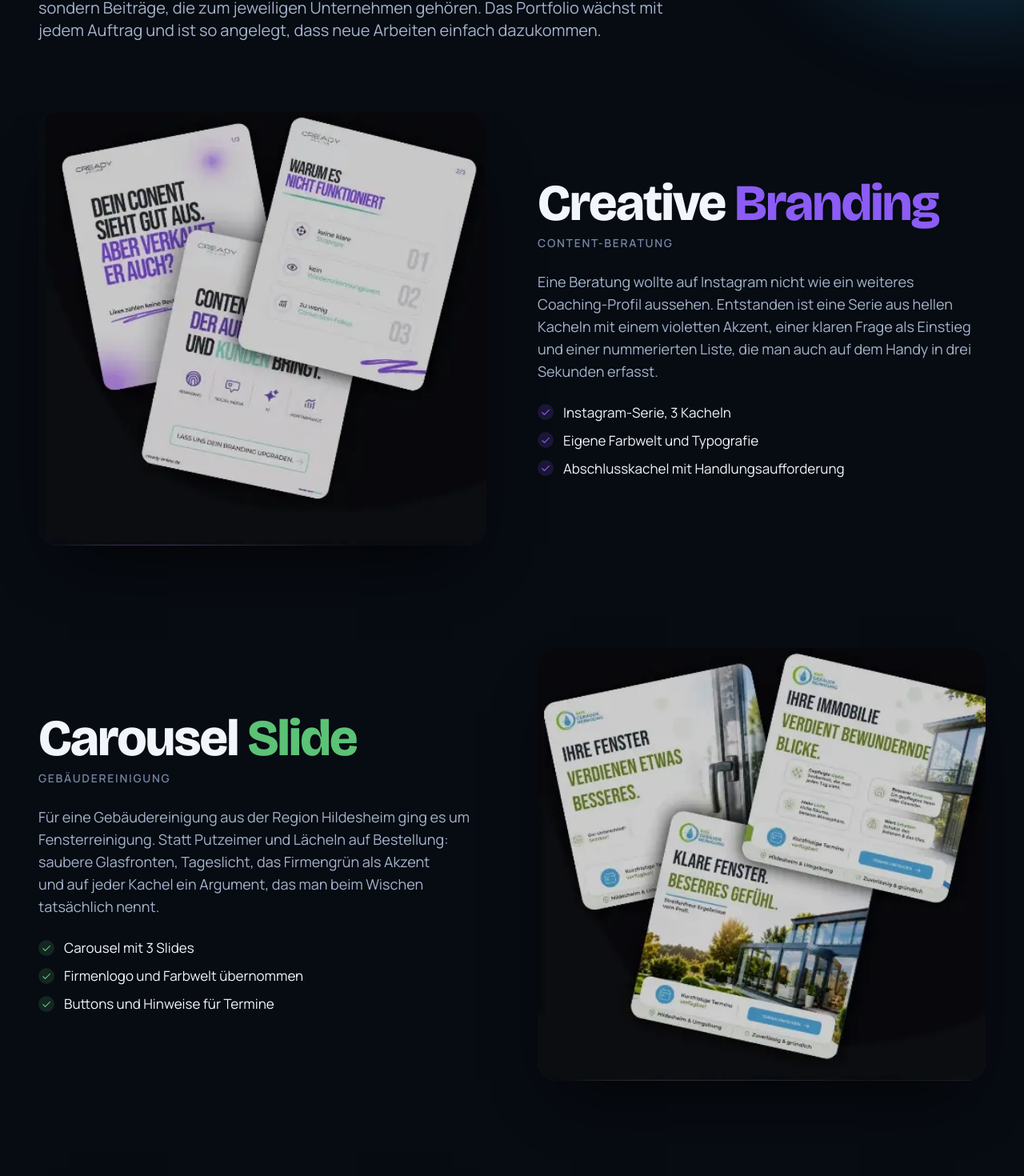
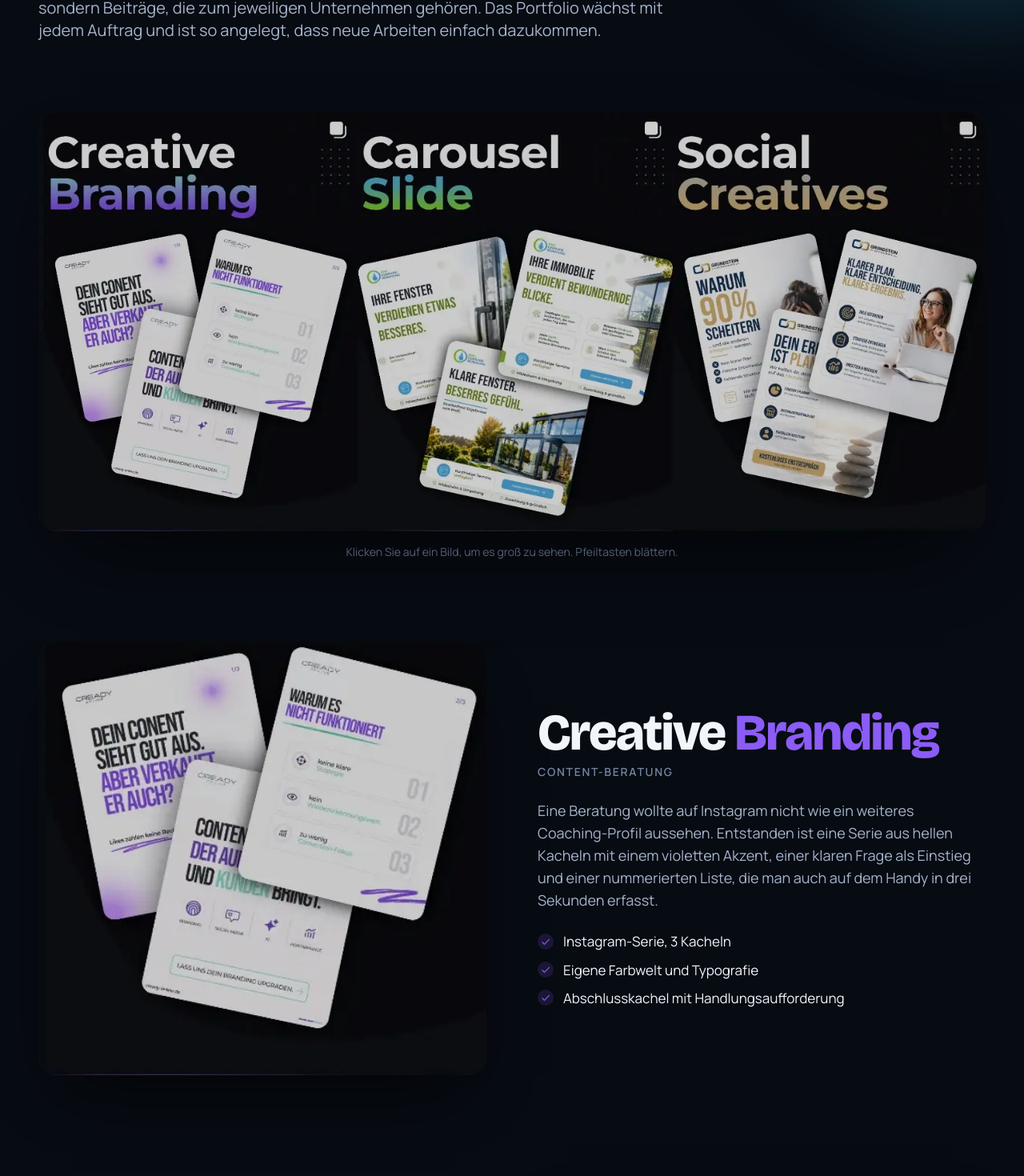
Before and after one commit to ShyRoxxx/vybs-graphics, a Next.js app: page /portfolio in a window 1280 px wide. Shown: the part 396-1866 px from the top of the page at 80% size. Built offline with nearby package versions, Linux system fonts and the light colour scheme.

Commit message:
Portfolio: Lightbox und Gesamtübersicht der Arbeiten

```diff
--- a/app/portfolio/page.tsx
+++ b/app/portfolio/page.tsx
@@ -1,10 +1,10 @@
 import type { Metadata } from "next";
-import Image from "next/image";
 import Link from "next/link";
 import { PageHero } from "@/components/page-hero";
 import { Reveal } from "@/components/reveal";
 import { FinalCta } from "@/components/final-cta";
 import { workCategories } from "@/lib/content";
+import { WorkImage, WorkOverview } from "@/components/work-gallery";
 import { primaryCta } from "@/lib/site";
 import { CheckIcon } from "@phosphor-icons/react/dist/ssr/Check";
 
@@ -22,6 +22,15 @@ export default function PortfolioPage() {
         text="Drei Serien, drei Betriebe, drei Farbwelten. Keine Vorlage mit getauschtem Logo, sondern Beiträge, die zum jeweiligen Unternehmen gehören. Das Portfolio wächst mit jedem Auftrag und ist so angelegt, dass neue Arbeiten einfach dazukommen."
       />
 
+      <section className="pb-[clamp(4rem,8vw,7rem)]">
+        <div className="container-x">
+          <Reveal from="scale" distance={0}>
+            <WorkOverview />
+          </Reveal>
+          <p className="mt-4 text-center text-sm text-text-3">Klicken Sie auf ein Bild, um es groß zu sehen. Pfeiltasten blättern.</p>
+        </div>
+      </section>
+
       <section className="overflow-hidden pb-[var(--section)]">
         <div className="container-x space-y-[clamp(5rem,10vw,9rem)]">
           {workCategories.map((w, i) => {
@@ -31,9 +40,7 @@ export default function PortfolioPage() {
                 <div aria-hidden className="orb absolute left-1/2 top-1/2 -z-10 h-[30rem] w-[30rem] -translate-x-1/2 -translate-y-1/2 opacity-[0.18]" style={{ background: w.tint }} />
                 <div className={`grid items-center gap-10 lg:grid-cols-2 lg:gap-16 ${flip ? "lg:[&>*:first-child]:order-2" : ""}`}>
                   <Reveal from={flip ? "right" : "left"} className="relative">
-                    <div className="relative overflow-hidden rounded-[var(--radius-card)] shadow-[inset_0_0_0_1px_var(--line),0_40px_80px_-40px_rgba(0,0,0,.9)]">
-                      <Image src={w.image} alt={w.alt} width={486} height={470} sizes="(min-width:1024px) 45vw, 92vw" className="h-auto w-full" />
-                    </div>
+                    <WorkImage index={i} />
                   </Reveal>
                   <div>
                     <Reveal as="h2" className="text-[clamp(2.25rem,5vw,4.25rem)]">
--- /dev/null
+++ b/components/lightbox.tsx
@@ -0,0 +1,127 @@
+"use client";
+
+import { useCallback, useEffect, useRef, useState, type ReactNode } from "react";
+import Image from "next/image";
+import { m } from "motion/react";
+import { DUR, EASE_OUT } from "@/lib/motion";
+import { XIcon } from "@phosphor-icons/react/dist/ssr/X";
+import { CaretLeftIcon } from "@phosphor-icons/react/dist/ssr/CaretLeft";
+import { CaretRightIcon } from "@phosphor-icons/react/dist/ssr/CaretRight";
+
+export type LightboxItem = { src: string; alt: string; width: number; height: number; caption?: string };
+
+type Props = {
+  items: LightboxItem[];
+  /** Renders the trigger for item i; `open` opens the lightbox at that index. */
+  children: (open: (index: number) => void) => ReactNode;
+};
+
+export function Lightbox({ items, children }: Props) {
+  const [index, setIndex] = useState<number | null>(null);
+  const dialogRef = useRef<HTMLDialogElement>(null);
+  const returnFocus = useRef<HTMLElement | null>(null);
+
+  const open = useCallback((i: number) => setIndex(i), []);
+  const step = useCallback(
+    (dir: 1 | -1) => setIndex((i) => (i === null ? i : (i + dir + items.length) % items.length)),
+    [items.length],
+  );
+
+  useEffect(() => {
+    const dialog = dialogRef.current;
+    if (!dialog) return;
+    if (index !== null && !dialog.open) {
+      returnFocus.current = document.activeElement as HTMLElement | null;
+      dialog.showModal();
+      document.documentElement.classList.add("lenis-stopped");
+      document.body.style.overflow = "hidden";
+    }
+    if (index === null && dialog.open) {
+      dialog.close();
+    }
+  }, [index]);
+
+  useEffect(() => {
+    if (index === null) return;
+    const onKey = (e: KeyboardEvent) => {
+      if (e.key === "ArrowRight") step(1);
+      if (e.key === "ArrowLeft") step(-1);
+    };
+    window.addEventListener("keydown", onKey);
+    return () => window.removeEventListener("keydown", onKey);
+  }, [index, step]);
+
+  const onClose = () => {
+    document.documentElement.classList.remove("lenis-stopped");
+    document.body.style.overflow = "";
+    setIndex(null);
+    returnFocus.current?.focus({ preventScroll: true });
+  };
+
+  const item = index !== null ? items[index] : null;
+
+  return (
+    <>
+      {children(open)}
+      <dialog
+        ref={dialogRef}
+        onClose={onClose}
+        onClick={(e) => {
+          if (e.target === e.currentTarget) dialogRef.current?.close();
+        }}
+        aria-label={item ? `${item.alt} (Bild ${index! + 1} von ${items.length})` : "Bildansicht"}
+        data-lenis-prevent
+        className="m-0 h-dvh max-h-none w-screen max-w-none bg-transparent p-0 backdrop:bg-ink/90 backdrop:backdrop-blur-md"
+      >
+        {item && (
+          <div className="flex h-full flex-col items-center justify-center gap-4 p-4 md:p-10">
+            <m.figure
+              key={item.src}
+              initial={{ opacity: 0, scale: 0.96, y: 12 }}
+              animate={{ opacity: 1, scale: 1, y: 0 }}
+              transition={{ duration: DUR.panel, ease: EASE_OUT }}
+              className="relative flex max-h-full w-full max-w-5xl flex-col items-center"
+            >
+              <Image
+                src={item.src}
+                alt={item.alt}
+                width={item.width}
+                height={item.height}
+                sizes="(min-width: 1024px) 60vw, 92vw"
+                className="h-auto max-h-[78dvh] w-auto max-w-full rounded-2xl object-contain shadow-[0_60px_120px_-40px_rgba(0,0,0,.9),0_0_0_1px_rgba(255,255,255,.08)]"
+                priority
+              />
+              {item.caption && <figcaption className="mt-4 text-center text-sm text-text-2">{item.caption}</figcaption>}
+            </m.figure>
+
+            <div className="flex items-center gap-3">
+              {items.length > 1 && (
+                <button type="button" onClick={() => step(-1)} className="btn btn-ghost h-12 w-12 !px-0" aria-label="Vorheriges Bild">
+                  <CaretLeftIcon size={20} weight="bold" aria-hidden />
+                </button>
+              )}
+              <span className="tnum text-sm text-text-2">
+                {index! + 1} / {items.length}
+              </span>
+              {items.length > 1 && (
+                <button type="button" onClick={() => step(1)} className="btn btn-ghost h-12 w-12 !px-0" aria-label="Nächstes Bild">
+                  <CaretRightIcon size={20} weight="bold" aria-hidden />
+                </button>
+              )}
+            </div>
+
+            <button
+              type="button"
+              onClick={() => dialogRef.current?.close()}
+              className="btn btn-ghost absolute right-4 top-4 h-12 w-12 !px-0 md:right-8 md:top-8"
+              aria-label="Bildansicht schließen"
+              autoFocus
+            >
+              <XIcon size={20} weight="bold" aria-hidden />
+            </button>
+          </div>
+        )}
+      </dialog>
+    </>
+  );
+}
--- /dev/null
+++ b/components/work-gallery.tsx
@@ -0,0 +1,69 @@
+"use client";
+
+import Image from "next/image";
+import { Lightbox, type LightboxItem } from "@/components/lightbox";
+import { workCategories } from "@/lib/content";
+import { MagnifyingGlassPlusIcon } from "@phosphor-icons/react/dist/ssr/MagnifyingGlassPlus";
+
+const overview: LightboxItem = {
+  src: "/images/showcase.webp",
+  alt: "Portfolio-Übersicht von Vybs Graphics mit drei Serien: Creative Branding, Carousel Slide und Social Creatives",
+  width: 1459,
+  height: 645,
+  caption: "Die drei Arbeitsfamilien auf einen Blick, so wie Phillip sie selbst zeigt.",
+};
+
+const items: LightboxItem[] = [
+  overview,
+  ...workCategories.map((w) => ({ src: w.image, alt: w.alt, width: 486, height: 470, caption: `${w.title} ${w.titleAccent} · ${w.client}` })),
+];
+
+/** Large overview of the real portfolio graphic; every work image on the page opens the same lightbox. */
+export function WorkOverview() {
+  return (
+    <Lightbox items={items}>
+      {(open) => (
+        <button
+          type="button"
+          onClick={() => open(0)}
+          className="group relative block w-full overflow-hidden rounded-[var(--radius-card)] shadow-[inset_0_0_0_1px_var(--line),0_50px_100px_-50px_rgba(0,0,0,.9)] focus-visible:outline focus-visible:outline-2 focus-visible:outline-offset-4 focus-visible:outline-accent"
+          aria-label="Portfolio-Übersicht groß ansehen"
+        >
+          <Image
+            src={overview.src}
+            alt={overview.alt}
+            width={overview.width}
+            height={overview.height}
+            sizes="(min-width: 1440px) 1360px, 92vw"
+            className="h-auto w-full transition-transform duration-[600ms] ease-[var(--ease-out)] group-hover:scale-[1.02]"
+          />
+          <span className="pointer-events-none absolute bottom-4 right-4 inline-flex items-center gap-2 rounded-full bg-ink/80 px-4 py-2 text-sm font-semibold text-text opacity-0 backdrop-blur-md transition-opacity duration-200 group-hover:opacity-100 group-focus-visible:opacity-100 md:bottom-6 md:right-6">
+            <MagnifyingGlassPlusIcon size={18} aria-hidden />
+            Groß ansehen
+          </span>
+        </button>
+      )}
+    </Lightbox>
+  );
+}
+
+export function WorkImage({ index, className = "" }: { index: number; className?: string }) {
+  const w = workCategories[index];
+  return (
+    <Lightbox items={items}>
+      {(open) => (
+        <button
+          type="button"
+          onClick={() => open(index + 1)}
+          className={`group relative block w-full overflow-hidden rounded-[var(--radius-card)] shadow-[inset_0_0_0_1px_var(--line),0_40px_80px_-40px_rgba(0,0,0,.9)] focus-visible:outline focus-visible:outline-2 focus-visible:outline-offset-4 focus-visible:outline-accent ${className}`}
+          aria-label={`${w.title} ${w.titleAccent} groß ansehen`}
+        >
+          <Image src={w.image} alt={w.alt} width={486} height={470} sizes="(min-width:1024px) 45vw, 92vw" className="h-auto w-full transition-transform duration-[600ms] ease-[var(--ease-out)] group-hover:scale-[1.03]" />
+          <span className="pointer-events-none absolute bottom-4 right-4 inline-flex h-11 w-11 items-center justify-center rounded-full bg-ink/80 text-text opacity-0 backdrop-blur-md transition-opacity duration-200 group-hover:opacity-100 group-focus-visible:opacity-100">
+            <MagnifyingGlassPlusIcon size={18} aria-hidden />
+          </span>
+        </button>
+      )}
+    </Lightbox>
+  );
+}
```
Also changed, not shown: public/images/showcase.webp (added), 1 other file (tests, documents, lock files or other folders).
